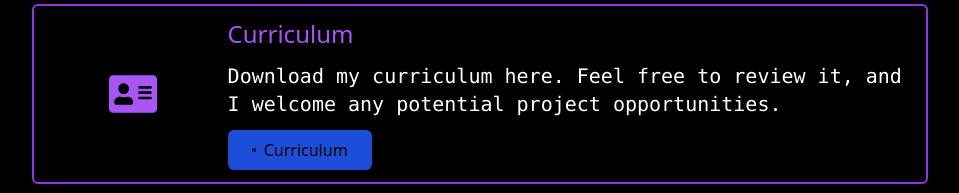
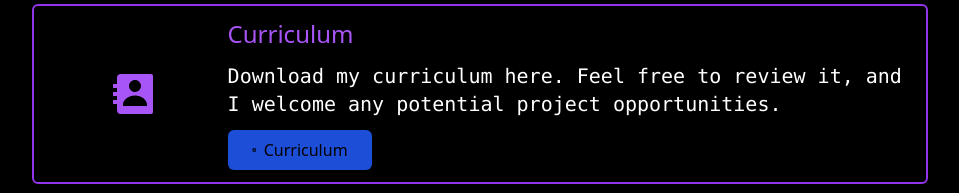
Before and after one commit to leocoiradas/Portfolio, a React (Vite) app: page /contact in a window 1280 px wide. Shown: the part 876-1069 px from the top of the page, without its empty margins (160-1119 px from the left). Built offline with nearby package versions, Linux system fonts and the light colour scheme.

Commit message:
Cambio de ícono del curriculum

```diff
--- a/src/components/contact_components/ContactInfo.jsx
+++ b/src/components/contact_components/ContactInfo.jsx
@@ -2,7 +2,7 @@ import React from "react";
 import { BsLinkedin } from "react-icons/bs";
 import { BsGithub } from "react-icons/bs";
 import { SiGmail } from "react-icons/si";
-import { FaAddressCard } from "react-icons/fa";
+import { BiSolidContact } from "react-icons/bi";
 import SocialCard from "./SocialCard";
 import { useTranslation } from "react-i18next";
 
@@ -35,7 +35,7 @@ function ContactInfo(){
         },
         {
             website: t("curriculum.title"),
-            icon: <FaAddressCard />,
+            icon: <BiSolidContact />,
             message: t("contact.curriculum"),
             to: "https://drive.google.com/file/d/1QaLopfYUq-3MCwj37I9mmFdc80kCfhsc/view?usp=drive_link",
             mail: false
```
